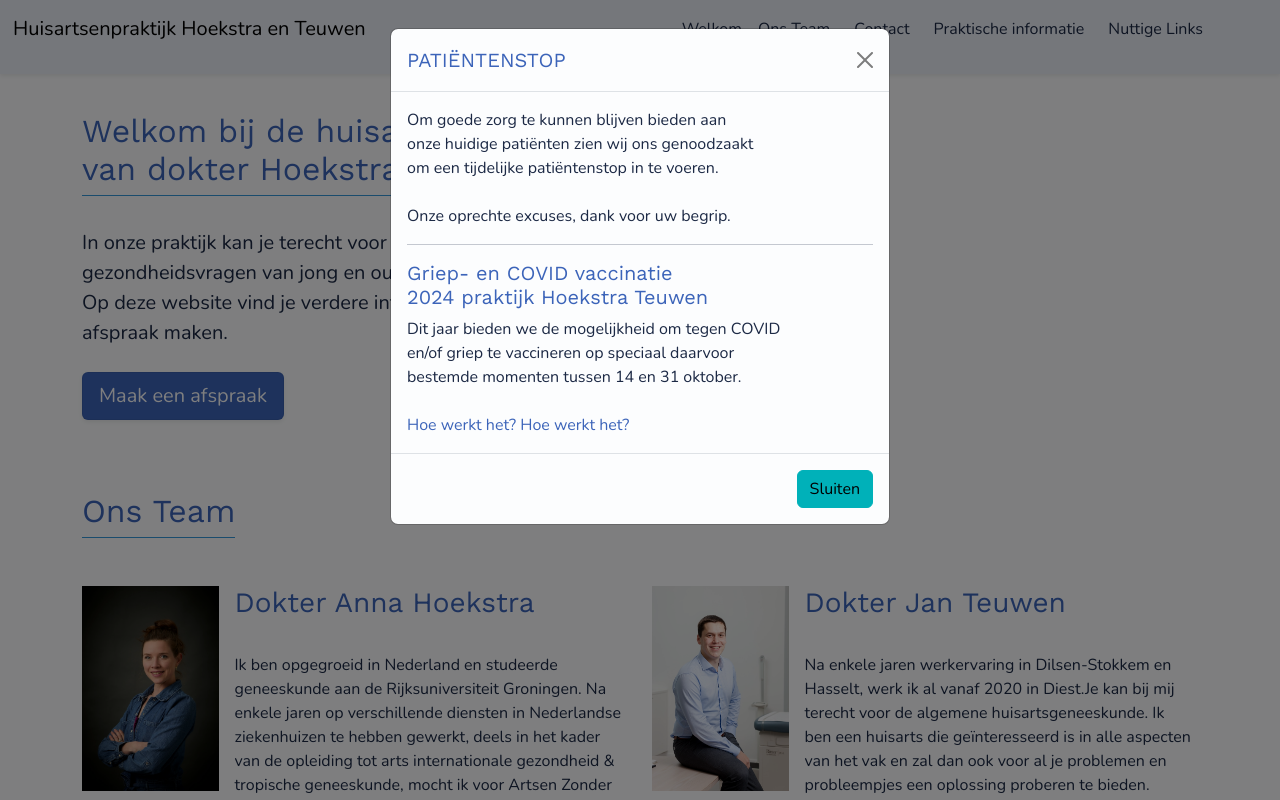
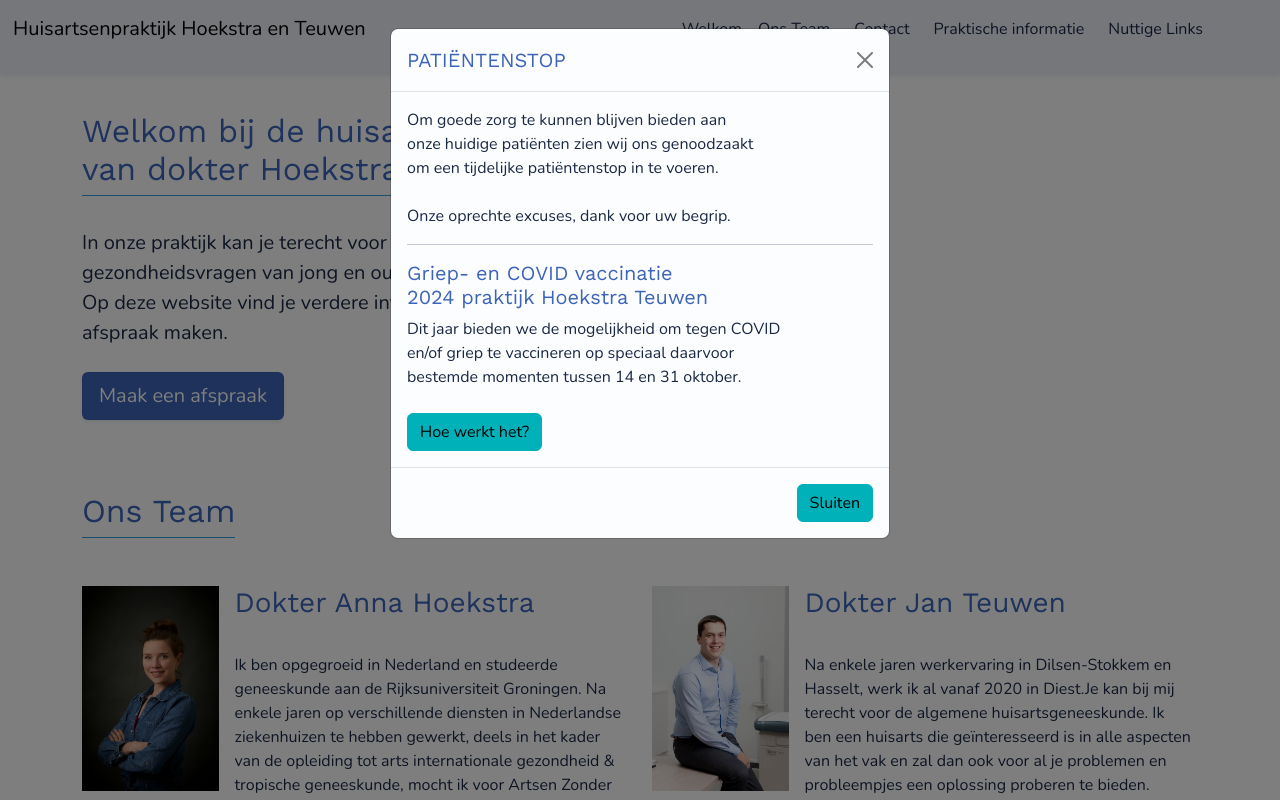
Before and after one commit to pieter-vdr/pieter-vdr.github.io, a plain HTML site: page index.html in a window 1280 px wide. Shown: the top 800 px of the page. Drawn offline with nearby package versions, Linux system fonts and the light colour scheme.

Commit message:
Update index.html

```diff
--- a/index.html
+++ b/index.html
@@ -35,8 +35,7 @@
                 Dit jaar bieden we de mogelijkheid om tegen COVID en/of griep te vaccineren op speciaal daarvoor bestemde momenten tussen 14 en 31 oktober.
                 <br><br>
                 <!-- Link naar de sectie op de indexpagina met modal sluit functie -->
-                <a href="#vaccinatie" class="text-primary" data-bs-dismiss="modal">Hoe werkt het?</a>
-                <a href="#vaccinatie" class="text-primary">Hoe werkt het?</a>
+                <button type="button" class="btn btn-secondary" data-bs-dismiss="modal" href="#vaccinatie" class="text-primary" data-bs-dismiss="modal">Hoe werkt het?</button>
             </div>
             <div class="modal-footer">
                 <button type="button" class="btn btn-secondary" data-bs-dismiss="modal">Sluiten</button>
```
